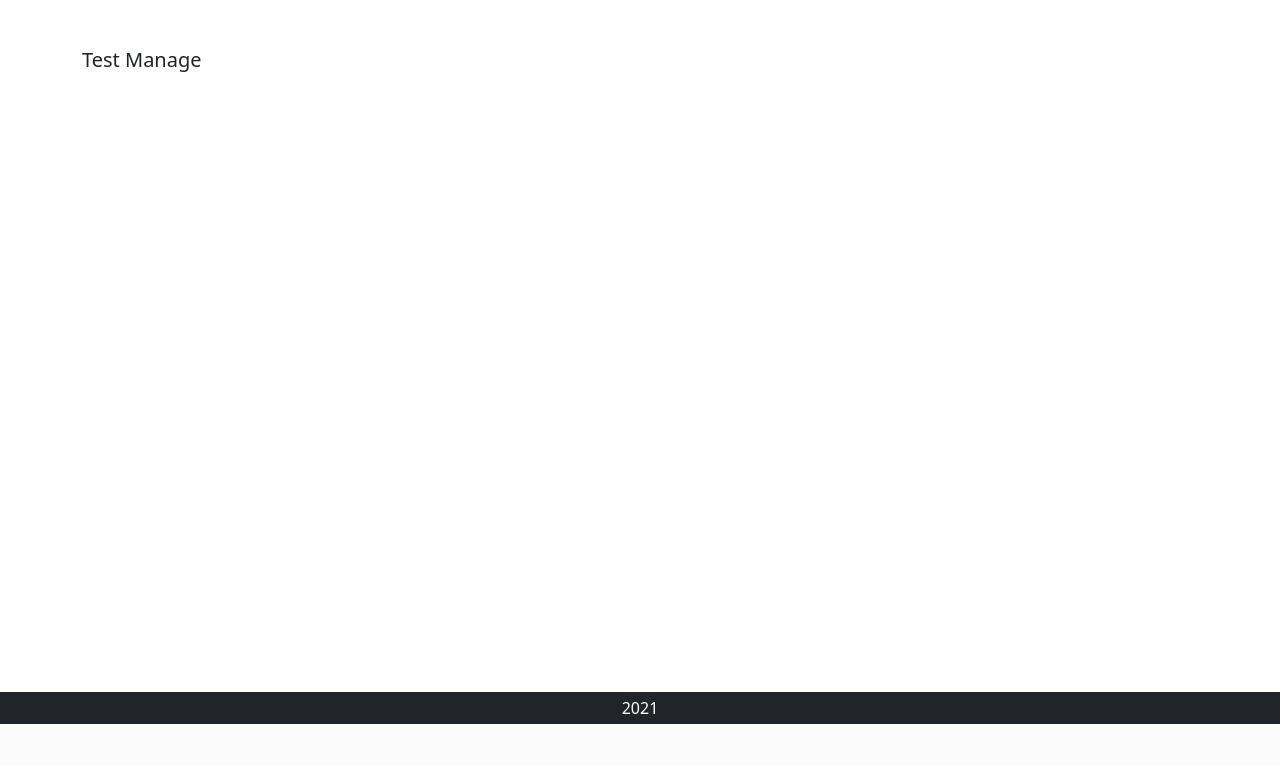
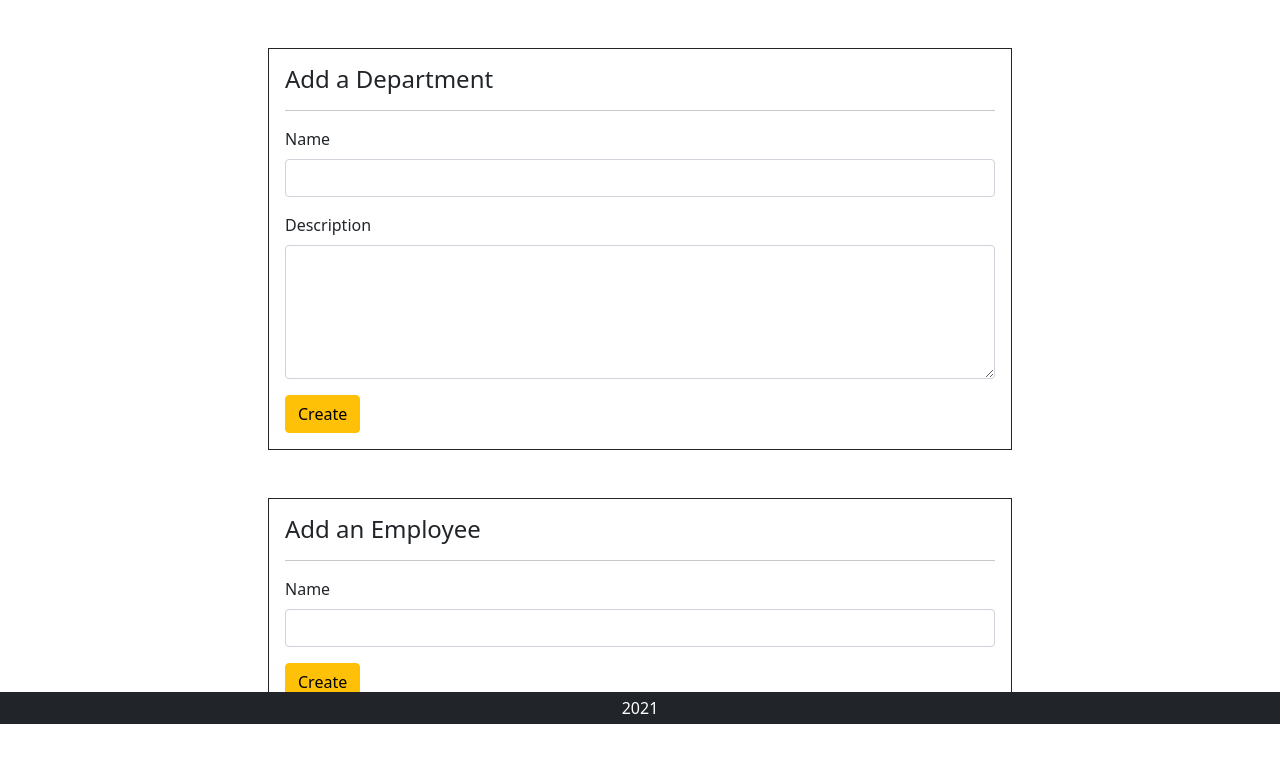
Before and after one commit to devilWH40k/epam_project, a Flask app: template department_app/templates/manage.html in a window 1280 px wide. Shown: the part 76-842 px from the top of the page. Before the commit the page ends 800 px from the top, so only its background shows below. Run offline with Flask 2, Linux system fonts and the light colour scheme; the template is opened without the code that fills it: values that come from a table or form of the project are taken from there, others are empty; parts of the project's set-up code (start-up, migrations or seed data) failed here and were passed over; some libraries are stand-ins or nearby versions.

Commit message:
wtf forms and adding data to db by user

```diff
--- /dev/null
+++ b/department_app/forms.py
@@ -0,0 +1,43 @@
+"""Module for storing web form classes."""
+from flask_wtf import FlaskForm
+from wtforms import StringField, TextAreaField, SubmitField, SelectField, DateField, IntegerField
+from wtforms.validators import DataRequired, Length, Email, ValidationError
+from department_app.models import Department, Employee
+
+
+class DepartmentForm(FlaskForm):
+    """Class that represents the Department form.
+
+    Checks on the name uniqueness.
+    """
+
+    name = StringField('Name', validators=[DataRequired(), Length(min=2, max=25)])
+    description = TextAreaField('Description', validators=[DataRequired()])
+    submit = SubmitField('Create')
+
+    def validate_name(self, name):
+        validate_name = Department.query.filter_by(name=name.data).first()
+        if validate_name:
+            raise ValidationError('That department name is taken. Please choose a different one.')
+
+
+class EmployeeForm(FlaskForm):
+    """Class that represents the Employee form.
+
+    Checks on the email uniqueness.
+    """
+
+    dep_id = SelectField('Works for?',
+                         choices=[(dep.id, dep.name) for dep in Department.query.all()])
+    name = StringField('Name', validators=[DataRequired(), Length(min=2, max=25)])
+    surname = StringField('Surname', validators=[DataRequired(), Length(min=2, max=25)])
+    email = StringField('Email address', validators=[DataRequired(), Email()])
+    brief_inf = TextAreaField('Brief resume', validators=[DataRequired()])
+    birth_date = DateField('Birth date')
+    salary = IntegerField('Salary', validators=[DataRequired()])
+    submit = SubmitField('Create')
+
+    def validate_email(self, email):
+        validate_email = Employee.query.filter_by(email=email.data).first()
+        if validate_email:
+            raise ValidationError('That email is taken. Please choose a different one.')
--- a/department_app/templates/employee.html
+++ b/department_app/templates/employee.html
@@ -31,7 +31,9 @@
             <div class="col-6">
                 <ul class="list-group list-group-flush">
                     <li class="list-group-item"><strong>Department</strong>: {{ employee.department.name }}</li>
-                    <li class="list-group-item"><strong>Birth date</strong>: {{ employee.birth_date }}</li>
+                    <li class="list-group-item"><strong>Birth date</strong>:
+                        {{ employee.birth_date.strftime('%Y-%m-%d') }}
+                    </li>
                 </ul>
             </div>
             <div class="col-6">
--- a/department_app/templates/manage.html
+++ b/department_app/templates/manage.html
@@ -6,6 +6,87 @@
 
 {% block body %}
 <div class="container">
-    <h5>Test Manage</h5>
+    <div class="mx-auto p-3 col-12 col-md-10 col-lg-8 border border-dark">
+        <!-- Department form -->
+        <form method="POST" action="">
+            {{ dep_form.hidden_tag() }}
+            <h4>Add a Department</h4>
+            <hr>
+            <div class="mb-3">
+                {{ dep_form.name.label(class="form-label") }}
+
+                {% if dep_form.name.errors %}
+                    {{ dep_form.name(class="form-control is-invalid") }}
+                        <div class="invalid-feedback">
+                            {% for error in dep_form.name.errors %}
+                                <span>{{ error }}</span>
+                            {% endfor %}
+                        </div>
+                {% else %}
+                    {{ dep_form.name(class="form-control") }}
+                {% endif %}
+            </div>
+            <div class="mb-3">
+                {{ dep_form.description.label(class="form-label") }}
+                {{ dep_form.description(class="form-control", rows="5") }}
+            </div>
+            <!--<div class="mb-3">
+                <label class="form-label">Choose a department picture(optional)</label>
+                <input class="form-control form-control-sm"  type="file">
+            </div>-->
+            {{ dep_form.submit(class="btn btn-warning") }}
+        </form>
+    </div>
+    <div class="mx-auto p-3 col-12 col-md-10 col-lg-8 border border-dark mt-5">
+        <!-- Employee form -->
+        <form method="POST" action="#error">
+            {{ emp_form.hidden_tag() }}
+            <h4>Add an Employee</h4>
+            <hr>
+            <div class="mb-3">
+                {{ emp_form.dep_id.label(class="form-label") }}
+                {{ emp_form.dep_id(class="form-select") }}
+            </div>
+            <div class="mb-3">
+                {{ emp_form.name.label(class="form-label") }}
+                {{ emp_form.name(class="form-control") }}
+            </div>
+            <div class="mb-3">
+                {{ emp_form.surname.label(class="form-label") }}
+                {{ emp_form.surname(class="form-control") }}
+            </div>
+            <div class="mb-3">
+                {{ emp_form.email.label(class="form-label") }}
+
+                {% if emp_form.email.errors %}
+                    {{ emp_form.email(class="form-control is-invalid") }}
+                        <div class="invalid-feedback" id="error">
+                            {% for error in emp_form.email.errors %}
+                                <span>{{ error }}</span>
+                            {% endfor %}
+                        </div>
+                {% else %}
+                    {{ emp_form.email(class="form-control") }}
+                {% endif %}
+            </div>
+            <div class="mb-3">
+                {{ emp_form.brief_inf.label(class="form-label") }}
+                {{ emp_form.brief_inf(class="form-control", rows="3") }}
+            </div>
+            <div class="mb-3">
+                {{ emp_form.birth_date.label(class="form-label") }}
+                {{ emp_form.birth_date(class="form-control", value="2001-01-01") }}
+            </div>
+            <div class="mb-3">
+                {{ emp_form.salary.label(class="form-label") }}
+                {{ emp_form.salary(class="form-control") }}
+            </div>
+            <!--<div class="mb-3">
+                <label class="form-label">Choose an employee picture(optional)</label>
+                <input class="form-control form-control-sm" type="file">
+            </div>-->
+            {{ emp_form.submit(class="btn btn-warning") }}
+        </form>
+    </div>
 </div>
 {% endblock %}
```
Also changed, not shown: department_app/templates/departments.html (+8 -2 lines), department_app/views/views.py (+45 -8 lines).
